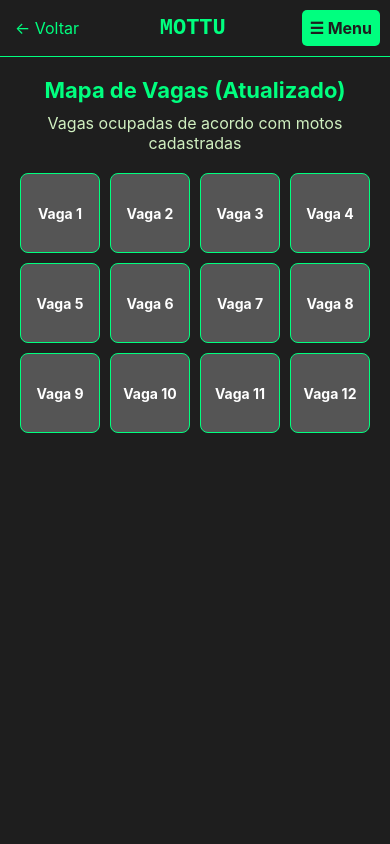
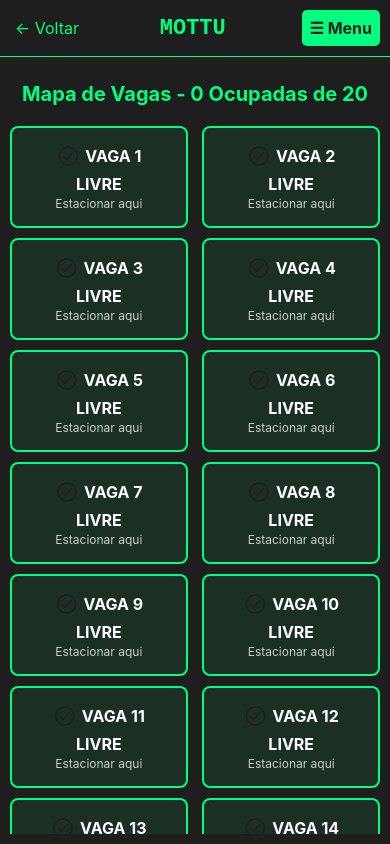
Before and after one commit to gjardas/ChallengeMobile, a React Native app: screen /Mapa in a window 390 px wide. Built offline with nearby package versions, Linux system fonts and the light colour scheme; no server answers.

Commit message:
Mapa atualizado

```diff
--- a/screens/CadastroScreen.js
+++ b/screens/CadastroScreen.js
@@ -1,4 +1,5 @@
-import React, { useState, useEffect } from "react";
+// screens/CadastroScreen.js (CÓDIGO FINAL COM VAGA AUTOMÁTICA E VALIDAÇÕES)
+import React, { useState } from "react";
 import {
   View,
   Text,
@@ -7,13 +8,23 @@
   TouchableOpacity,
   ActivityIndicator,
   Alert,
+  ScrollView,
 } from "react-native";
 import { useNavigation } from "@react-navigation/native";
 import HeaderCustom from "../components/HeaderCustom";
-import { createMoto } from "../services/ApiService";
+import { createMoto, getMotos } from "../services/ApiService"; // getMotos necessário para a vaga automática
+import { saveVaga } from "../services/VagaService"; // Importe o serviço local de vagas
 
-export default function CadastroScreen() {
-  const navigation = useNavigation();
+const NUM_VAGAS = 20; // Defina o limite de vagas
+
+// Função utilitária para validação de placa
+const placaValida = (placa) => {
+  const antiga = /^[A-Z]{3}[0-9]{4}$/i;
+  const mercosul = /^[A-Z]{3}[0-9][A-Z][0-9]{2}$/i;
+  return antiga.test(placa) || mercosul.test(placa);
+};
+
+export default function CadastroScreen({ navigation }) {
   const [placa, setPlaca] = useState("");
   const [modelo, setModelo] = useState("");
   const [ano, setAno] = useState("");
@@ -22,34 +33,91 @@
   const [isLoading, setIsLoading] = useState(false);
   const [erro, setErro] = useState("");
 
-  const placaValida = (placa) => {
-    const antiga = /^[A-Z]{3}[0-9]{4}$/i;
-    const mercosul = /^[A-Z]{3}[0-9][A-Z][0-9]{2}$/i;
-    return antiga.test(placa) || mercosul.test(placa);
+  const encontrarProximaVagaLivre = async () => {
+    try {
+      const motos = await getMotos();
+
+      // Criamos um mapa local das vagas ocupadas usando o campo 'vaga' retornado pela API
+      const vagasOcupadas = new Set(
+        motos.map((m) => parseInt(m.vaga)).filter((v) => !isNaN(v) && v > 0)
+      );
+
+      // Tentamos encontrar o primeiro número livre
+      for (let i = 1; i <= NUM_VAGAS; i++) {
+        if (!vagasOcupadas.has(i)) {
+          return i;
+        }
+      }
+      return null;
+    } catch (error) {
+      // Em caso de falha da API, retornamos null
+      return null;
+    }
   };
 
   const salvar = async () => {
+    setErro("");
+
+    // 1. VALIDAÇÕES COMPLETAS (Critério 1.c)
     if (!placa.trim()) {
-      setErro("Informe a placa da moto");
+      setErro("Informe a placa da moto.");
       return;
     }
-    setErro("");
+    if (!placaValida(placa)) {
+      setErro("Formato da placa inválido. Use ABC1234 ou ABC1D23.");
+      return;
+    }
+    const anoNum = parseInt(ano);
+    if (
+      isNaN(anoNum) ||
+      anoNum < 1900 ||
+      anoNum > new Date().getFullYear() + 1
+    ) {
+      setErro("Ano inválido.");
+      return;
+    }
+
     setIsLoading(true);
+
+    // 2. LÓGICA DE ALOCAÇÃO AUTOMÁTICA
+    const vagaEncontrada = await encontrarProximaVagaLivre();
+
+    if (vagaEncontrada === null) {
+      setErro(`Todas as ${NUM_VAGAS} vagas estão ocupadas.`);
+      setIsLoading(false);
+      return;
+    }
+
     try {
       const novaMotoData = {
         placa: placa.toUpperCase(),
-        modelo,
-        ano,
-        status,
-        observacoes,
+        modelo: modelo.trim(),
+        ano: anoNum,
+        status: status.trim() || "ATIVO",
+        observacoes: observacoes.trim(),
+        // Enviamos a vaga, esperando que a API persista.
+        vaga: vagaEncontrada,
       };
-      const response = await createMoto(novaMotoData);
+
+      // 3. ENVIA OS DADOS PARA A API
+      await createMoto(novaMotoData);
+
+      // 4. WORKAROUND: SALVA A VAGA NO STORAGE LOCAL PARA GARANTIR O MAPA
+      await saveVaga(novaMotoData.placa, vagaEncontrada);
+
+      // Limpa formulário após sucesso
       setPlaca("");
       setModelo("");
       setAno("");
       setStatus("");
       setObservacoes("");
-      Alert.alert("Sucesso", "Moto cadastrada com sucesso!");
+
+      Alert.alert(
+        "Sucesso",
+        `Moto cadastrada automaticamente na vaga ${vagaEncontrada}!`
+      );
+      // Navega para a lista para ver a moto cadastrada
+      navigation.navigate("Lista");
     } catch (error) {
       console.error("Falha ao salvar moto:", error);
       setErro(error.response?.data?.message || "Erro ao cadastrar a moto.");
@@ -58,18 +126,12 @@
     }
   };
 
-  const voltarHome = () => {
-    navigation.reset({
-      index: 0,
-      routes: [{ name: "Início" }],
-    });
-  };
-
   return (
     <View style={styles.screenContainer}>
       <HeaderCustom navigation={navigation} />
-      <View style={styles.container}>
+      <ScrollView contentContainerStyle={styles.container}>
         <Text style={styles.title}>Cadastro de Moto</Text>
+
         <TextInput
           placeholder="Placa"
           style={styles.input}
@@ -108,6 +170,7 @@
           onChangeText={setObservacoes}
           placeholderTextColor="#7f7f7f"
         />
+
         {erro !== "" && <Text style={styles.erroTexto}>{erro}</Text>}
         <TouchableOpacity
           style={styles.button}
@@ -120,7 +183,7 @@
             <Text style={styles.buttonText}>Salvar</Text>
           )}
         </TouchableOpacity>
-      </View>
+      </ScrollView>
     </View>
   );
 }
@@ -131,7 +194,7 @@
     backgroundColor: "#1e1e1e",
   },
   container: {
-    flex: 1,
+    flexGrow: 1,
     padding: 20,
     justifyContent: "center",
     alignItems: "center",
@@ -143,12 +206,12 @@
     color: "#00ff7f",
   },
   input: {
-    width: "40%",
+    width: "70%",
     borderWidth: 1,
     borderColor: "#00ff7f",
     backgroundColor: "#2a2a2a",
     padding: 12,
-    marginBottom: 6,
+    marginBottom: 10,
     borderRadius: 8,
     color: "#fff",
     textAlign: "center",
@@ -163,27 +226,20 @@
   button: {
     backgroundColor: "#00ff7f",
     paddingVertical: 12,
-    width: "40%",
+    width: "70%",
     borderRadius: 8,
     alignItems: "center",
-    marginTop: 5,
+    marginTop: 15,
   },
   buttonText: {
     color: "#1e1e1e",
     fontWeight: "bold",
     fontSize: 18,
   },
-  infoBox: {
-    marginTop: 25,
-    alignItems: "center",
-  },
   infoText: {
-    color: "#d0f0c0",
-    fontSize: 16,
-    marginVertical: 3,
-  },
-  destaque: {
     color: "#00ff7f",
-    fontWeight: "bold",
+    fontSize: 14,
+    marginBottom: 10,
+    textAlign: "center",
   },
 });
--- a/screens/MapaScreen.js
+++ b/screens/MapaScreen.js
@@ -1,117 +1,184 @@
-import React, { useState, useEffect } from "react";
-import { View, Text, StyleSheet, Dimensions, ScrollView } from "react-native";
-import AsyncStorage from "@react-native-async-storage/async-storage";
+// screens/MapaScreen.js (CÓDIGO FINAL COM WORKAROUND DA API)
+import React, { useState } from "react";
+import {
+  View,
+  Text,
+  StyleSheet,
+  ScrollView,
+  Alert,
+  ActivityIndicator,
+} from "react-native";
+import { useFocusEffect } from "@react-navigation/native";
 import HeaderCustom from "../components/HeaderCustom";
+import { getMotos } from "../services/ApiService";
+import { loadVagasMap } from "../services/VagaService"; // <<< Importe o serviço local de vagas
+import { Ionicons } from "@expo/vector-icons";
 
-const NUM_COLS = 4;
-const NUM_VAGAS = 12;
+const NUM_VAGAS = 20;
 
 export default function MapaScreen({ navigation }) {
-  const [vagas, setVagas] = useState(Array(NUM_VAGAS).fill(false));
+  const [vagas, setVagas] = useState(Array(NUM_VAGAS).fill(null));
+  const [isLoading, setIsLoading] = useState(true);
 
-  useEffect(() => {
-    const carregarMotos = async () => {
+  const carregarStatusVagas = async () => {
+    setIsLoading(true);
     try {
-        const data = await AsyncStorage.getItem("motos");
-        const motos = data ? JSON.parse(data) : [];
+      // 1. Pega todas as motos da API
+      const motosAPI = await getMotos();
 
-        const vagasOcupadas = Array(NUM_VAGAS).fill(false);
+      // 2. Pega o mapeamento Placa -> Vaga do Storage Local (WORKAROUND)
+      const vagasMap = await loadVagasMap();
 
-        motos.forEach((moto) => {
-          const vagaNum = Number(moto.vaga);
-          if (vagaNum >= 1 && vagaNum <= NUM_VAGAS) {
-            vagasOcupadas[vagaNum - 1] = true;
+      const novoStatusVagas = Array(NUM_VAGAS).fill(null);
+
+      // 3. Combina os dados: Mapeia as motos da API para as vagas do Storage Local
+      motosAPI.forEach((moto) => {
+        const placa = moto.placa;
+
+        // Busca o número da vaga no mapa local, usando a Placa como chave
+        const vagaNumStr = vagasMap[placa];
+        const numeroVaga = parseInt(vagaNumStr);
+
+        if (!isNaN(numeroVaga) && numeroVaga > 0 && numeroVaga <= NUM_VAGAS) {
+          // Marca a vaga com o objeto moto (e o número da vaga)
+          novoStatusVagas[numeroVaga - 1] = { ...moto, vaga: numeroVaga };
         }
       });
 
-        setVagas(vagasOcupadas);
+      setVagas(novoStatusVagas);
     } catch (error) {
-        console.error("Erro ao carregar motos:", error);
+      console.error("Falha ao carregar vagas:", error);
+      Alert.alert(
+        "Erro de API",
+        "Não foi possível carregar o mapa de vagas. Verifique o login ou a conexão."
+      );
+      setVagas(Array(NUM_VAGAS).fill(null));
+    } finally {
+      setIsLoading(false);
     }
   };
 
-    carregarMotos();
-  }, []);
+  useFocusEffect(
+    React.useCallback(() => {
+      carregarStatusVagas();
+      return () => {};
+    }, [])
+  );
 
-  const larguraVaga =
-    (Dimensions.get("window").width - 40 - (NUM_COLS - 1) * 10) / NUM_COLS;
+  const renderVagas = () => {
+    return vagas.map((moto, index) => {
+      const vagaOcupada = !!moto;
+      const numero = index + 1;
+      const statusText = vagaOcupada ? moto.placa : "LIVRE";
+      const statusDetail = vagaOcupada
+        ? `Modelo: ${moto.modelo || "N/A"}`
+        : "Estacionar aqui";
+      const style = vagaOcupada ? styles.vagaOcupada : styles.vagaLivre;
+      const icon = vagaOcupada
+        ? "close-circle-outline"
+        : "checkmark-circle-outline";
+
+      return (
+        <View key={index} style={[styles.vaga, style]}>
+          <View style={styles.vagaHeader}>
+            <Ionicons
+              name={icon}
+              size={24}
+              color={vagaOcupada ? "#fff" : "#1e1e1e"}
+            />
+            <Text style={styles.vagaNumero}>VAGA {numero}</Text>
+          </View>
+          <Text style={styles.vagaStatus}>{statusText}</Text>
+          <Text style={styles.vagaDetail}>{statusDetail}</Text>
+        </View>
+      );
+    });
+  };
 
   return (
     <View style={{ flex: 1, backgroundColor: "#1e1e1e" }}>
-      <HeaderCustom navigation={navigation} title="Mapa" />
+      <HeaderCustom navigation={navigation} title="Mapa de Vagas" />
 
-      <ScrollView contentContainerStyle={styles.container}>
-        <Text style={styles.title}>Mapa de Vagas (Atualizado)</Text>
-        <Text style={styles.subtitle}>
-          Vagas ocupadas de acordo com motos cadastradas
+      <View style={styles.container}>
+        <Text style={styles.title}>
+          Mapa de Vagas - {vagas.filter((v) => v).length} Ocupadas de{" "}
+          {NUM_VAGAS}
         </Text>
 
-        <View style={styles.grid}>
-          {vagas.map((ocupada, i) => (
-            <View
-              key={i}
-              style={[
-                styles.vaga,
-                ocupada ? styles.ocupada : styles.livre,
-                { width: larguraVaga, height: larguraVaga },
-              ]}
-            >
-              <Text style={styles.vagaTexto}>Vaga {i + 1}</Text>
+        {isLoading ? (
+          <ActivityIndicator
+            size="large"
+            color="#00ff7f"
+            style={styles.loadingIndicator}
+          />
+        ) : (
+          <ScrollView contentContainerStyle={styles.mapaContainer}>
+            {renderVagas()}
+          </ScrollView>
+        )}
       </View>
-          ))}
-        </View>
-      </ScrollView>
     </View>
   );
 }
 
 const styles = StyleSheet.create({
   container: {
-    padding: 20,
+    flex: 1,
+    padding: 10,
     alignItems: "center",
   },
-
   title: {
-    fontSize: 22,
+    fontSize: 20,
     fontWeight: "bold",
-    marginBottom: 10,
-    textAlign: "center",
     color: "#00ff7f",
+    marginVertical: 15,
   },
-
-  subtitle: {
-    fontSize: 16,
-    color: "#d0f0c0",
-    marginBottom: 20,
-    textAlign: "center",
+  loadingIndicator: {
+    marginTop: 50,
   },
-
-  grid: {
+  mapaContainer: {
     flexDirection: "row",
     flexWrap: "wrap",
     justifyContent: "space-between",
+    width: "100%",
   },
-
   vaga: {
+    width: "48%",
+    marginVertical: 5,
+    padding: 15,
     borderRadius: 8,
-    marginBottom: 10,
-    justifyContent: "center",
+    borderWidth: 2,
     alignItems: "center",
-    borderWidth: 1,
+  },
+  vagaHeader: {
+    flexDirection: "row",
+    alignItems: "center",
+    marginBottom: 5,
+  },
+  vagaLivre: {
+    backgroundColor: "#00ff7f15",
     borderColor: "#00ff7f",
-    backgroundColor: "#2a2a2a",
   },
-
-  ocupada: {
-    backgroundColor: "#00cc44",
+  vagaOcupada: {
+    backgroundColor: "#ff4d4d15",
+    borderColor: "#ff4d4d",
   },
-
-  livre: {
-    backgroundColor: "#555555",
+  vagaNumero: {
+    fontSize: 16,
+    fontWeight: "bold",
+    color: "#fff",
+    marginLeft: 5,
   },
-
-  vagaTexto: {
+  vagaStatus: {
+    fontSize: 16,
+    fontWeight: "bold",
     color: "#fff",
-    fontWeight: "bold",
+    textAlign: "center",
+  },
+  vagaDetail: {
+    fontSize: 12,
+    color: "#ccc",
+    textAlign: "center",
+    marginTop: 2,
   },
 });
```
Lines whose indentation alone changed are shown as unchanged.
